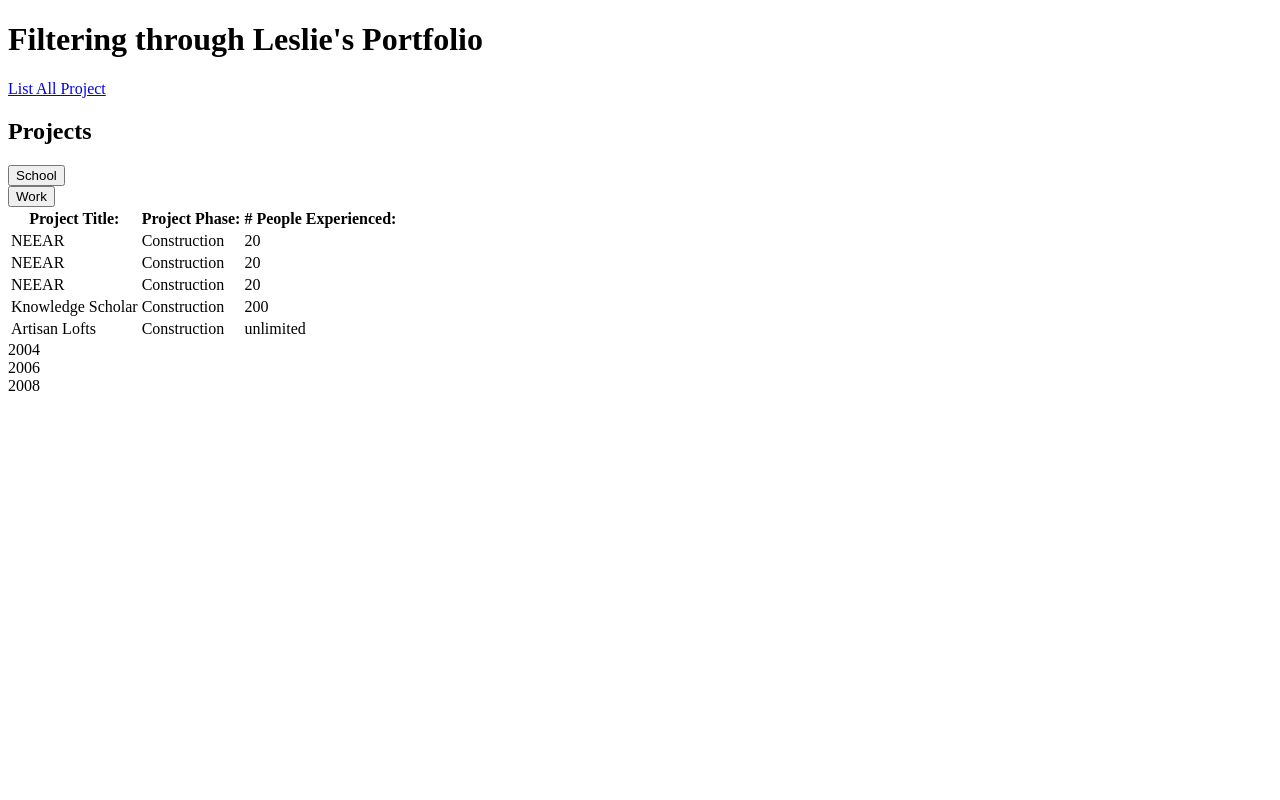
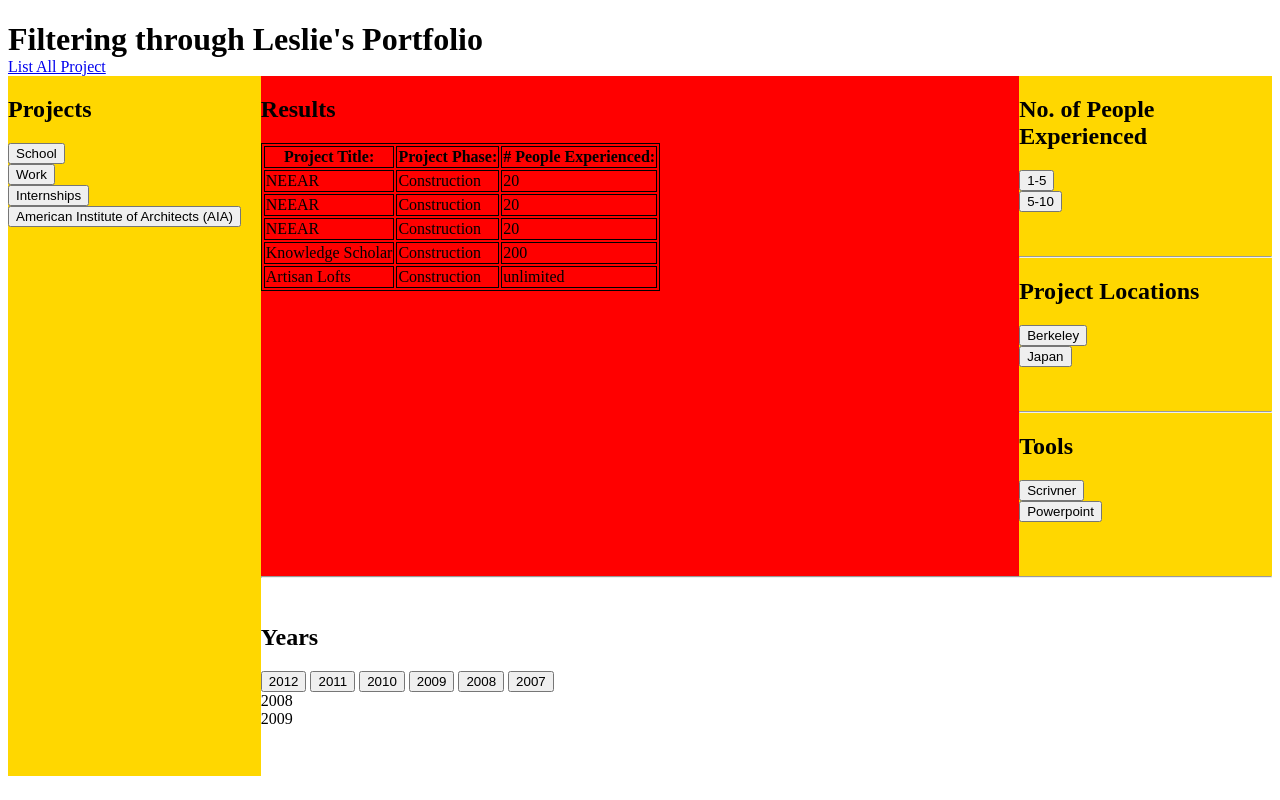
Before and after one commit to leslietom/Portfolio, a Flask app: page / in a window 1280 px wide. Run offline with Flask 2, Linux system fonts and the light colour scheme.

Commit message:
Started to add Style and <Div> framework, added defs and put sample text in app.py

```diff
--- a/app.py
+++ b/app.py
@@ -1,16 +1,3 @@
-#from flask import Flask
-#app = Flask(__name__)
-#
-#@app.route("/")
-#def hello():
-#    return "Hello World!"
-###Leslie needs to route this to the index.html page.
-#
-#
-#if __name__ == "__main__":
-#    app.debug = True
-#    app.run()
-#
 ##This comes from YouTube tutorial.
 
 import flask, flask.views
@@ -25,13 +12,15 @@ class View(flask.views.MethodView):
     def get(self):
         p = DataController()
         p.read_file()
-        projects = p.get_project_phases('Construction')
+        #Sarah helped to set up return flask.render_template 6/25/12
+        phases = p.get_project_phases('Construction')
         return flask.render_template('index.html',
                                      prjs=p.get_project_phases('Construction'),
                                      years=p.get_years(),
-                                     orgs=p.get_orgs(),
-                                     num_ppl=p.get_num_ppl(),
+                                     orgs=p.get_orgs('AIA'),
+                                     num_ppl=p.get_num_ppl(20),
                                      tools=p.get_tools())
+
 
 app.add_url_rule('/', view_func=View.as_view('Main'), methods=['GET'])
 
--- a/model/portfolio_model.py
+++ b/model/portfolio_model.py
@@ -8,14 +8,13 @@ from datetime import datetime
 
 class Project:
     def __init__(self, line):
-        #print(line)
         cells= line.split(',')
         #calling organization_category "Project"
         self.organization_category = cells[0]
         self.project_title = cells[1]
         self.project_description = cells[2]
-        self.start_date = cells[3] ##need to change into a date object -- and is there a way to parse through and have project print for each year?
-        self.end_date = cells[4] ##need to change into a date object
+        self.start_date = self.parse_date(cells[3]) ##need to change into a date object -- and is there a way to parse through and have project print for each year?
+        self.end_date = self.parse_date(cells[4]) ##need to change into a date object
         self.tools = cells[5]
         self.num_of_people_experienced = cells[6]
         self.places = cells[7]
@@ -27,19 +26,37 @@ class Project:
         except:
             return ''
 
+    #Sarah helped me make parse date and Output year methods.
+    def parse_date(self, date_string):
+        '''
+        Changes start_date and end_date to date objects
+        '''
+        mydate = datetime.strptime(date_string, '%m/%d/%Y') #11/13/2011
+        return mydate
+
+    def output_year(self, mydate):
+        return mydate.strftime('%Y')
+
+
 class DataController:
     def __init__(self):
         self.projects = []
 
+    #Sarah helped me find the file directory path and worked on cleaning up my csv data from using Excel and spliting on ';'
     def read_file(self, file_name='/Users/leslietom/Dropbox/iSchool Berkeley/i206summer/i206_Final Project/website/static/data/2012portfolio_leslie2.csv'):
         '''
         Reads a file and populates self.projects with a list of Project objects
         '''
         f = open(file_name)
         for line in f.readlines()[1:]:
+            print(line)
             self.projects.append(Project(line))
+        f.close()
 
     def get_project_phases(self, phase):
+        '''
+        Returns a list of projects where the phase name matches. This also tells which resource initially shows.
+        '''
         projects = []
         for project in self.projects:
             #print(project.phase_name)
@@ -47,25 +64,53 @@ class DataController:
                 projects.append(project)
         return projects
 
+    # Leslie to still figure out how to make date objects - and organize only by year -- trying to just get to work.
+    #def get_years(self, date):
+    #    '''
+    #    Returns a list of projects where the years match the user's choice.
+    #    '''
+    #    projects = []
+    #    for project in self.projects:
+    #        if project.start_date == startdate:
+    #            projects.append(project)
+    #    return projects
+
+    #put here because trial - didn't work above.
     def get_years(self):
-        return [2004, 2006, 2008]
+        return[2008, 2009]
 
-    def get_orgs(self):
-        return ['Org 1', 'Org 2', 'Org 3']
+    def get_orgs(self, organization_name):
+        '''
+        Returns a list of projects where the get organizations matches.  This is called projects in HTML.
+        '''
+        projects = []
+        for project in self.projects:
+            if project.organization_category == organization_name:
+                projects.append(project)
+        return projects
 
-    def get_num_ppl(self):
-        return [2, 6, 4, 7].sort()
+    def get_num_ppl(self, people_experienced):
+        '''
+        Returns a list of projects where the number of people experienced matches.
+        '''
+        projects = []
+        for project in self.projects:
+            if project.num_of_people_experienced == people_experienced:
+                projects.append(project)
+        return projects.sort()
+        #return [2, 3].sort()
 
     def get_tools(self):
         return ['Photoshop', 'Word']
 
-    def print_phases(self, projects):
+    def print_titles(self, projects):
         '''
-        Prints out a list of project phases only
+        Prints out a list of project titles
         '''
         for project in projects:
             print(project.project_title)
 
 
-p = DataController()
-p.read_file()
+#p = DataController()
+#p.read_file()
+#print(p.projects)
--- a/static/data/2012portfolio_leslie2.csv
+++ b/static/data/2012portfolio_leslie2.csv
@@ -1,8 +1,8 @@
 Organization_category,Project Title,Project Description / Challenge,Start Date,End Date,My Main Tools,# People Experienced,Places,Phase Name
-School: MIMS,NEEAR,Augment Reality and Education tablet applications,39387,39586,Powerpoint,20,Berkeley: California,Construction
-School: MIMS,NEEAR,Augment Reality and Education tablet applications,39671,39586,Vimeo,20,Berkeley: California,Construction
-School: MIMS,NEEAR,Augment Reality and Education tablet applications,39398,39586,SonyNex,20,Berkeley: California,Construction
-AIA: Professional Development,Knowledge Scholar,Create and organize The Crafting the Future Conference Information,39305,39404,Keynote: Powerpoint,200,San Francisco: California,Schematic
-AIA: Professional Development,Knowledge Scholar,Create and organize The Crafting the Future Conference Information,39398,39404,Scrivner,200,Japan,Construction
-AIA: Professional Development,Knowledge Scholar,Create and organize The Crafting the Future Conference Information,39416,39416,Word processing,200,Berkeley,Development
-Work: Historic Preservation,Artisan Lofts,Award submission images for historic preservation awards,38472,38472,Photoshop,unlimited,Ajo: Arizona,Construction
+School: MIMS,NEEAR,Augment Reality and Education tablet applications,11/2/2011,5/19/2012,Powerpoint,20,Berkeley: California,Construction
+School: MIMS,NEEAR,Augment Reality and Education tablet applications,8/12/2012,5/19/2012,Vimeo,20,Berkeley: California,Construction
+School: MIMS,NEEAR,Augment Reality and Education tablet applications,11/13/2011,5/19/2012,SonyNex,20,Berkeley: California,Construction
+AIA: Professional Development,Knowledge Scholar,Create and organize The Crafting the Future Conference Information,8/12/2011,11/19/2011,Keynote: Powerpoint,200,San Francisco: California,Schematic
+AIA: Professional Development,Knowledge Scholar,Create and organize The Crafting the Future Conference Information,11/13/2011,11/19/2011,Scrivner,200,Japan,Construction
+AIA,Knowledge Scholar,Create and organize The Crafting the Future Conference Information,12/1/2011,12/1/2011,Word processing,200,Berkeley,Development
+Work: Historic Preservation,Artisan Lofts,Award submission images for historic preservation awards,5/1/2006,5/1/2009,Photoshop,unlimited,Ajo: Arizona,Construction
--- a/templates/index.html
+++ b/templates/index.html
@@ -3,20 +3,43 @@
 <html>
 <head>
     <title>Leslie's Portfolio</title>
+<!--    <style type="text/css" title="currentStyle" media="screen">
+		@import "leslieportfolio.css";
+	</style>-->
+    <style type="text/css">
+table,th,td {
+    border:1px solid black;
+}
+
+headerbox {
+    background-color:#FFD700
+}
+    </style>
 </head>
 
 <body>
-<h1>Filtering through Leslie's Portfolio</h1>
-<a title="List All Projects" target="_blank" href="http://localhost:5000">List All Project</a>
-<h2>Projects</h2>
-<!--Got code from w3schools.com http://www.w3schools.com/tags/tag_button.asp-->
-<button type="button">School</button> <br/>
-<button type="button">Work</button>
+<div id="headerbox">
+    <h1 style="margin-bottom:0;">Filtering through Leslie's Portfolio</h1>
+</div>
+
+<div id='subheading'>
+    <a title="List All Projects" target="_blank" href="http://localhost:5000/allprojects">List All Project</a>
+</div>
 
 <!--{{prjs}}-->
 
 <!--From Tutorial 2 - YouTube-->
+<div id="project_menu" style="background-color:#FFD700;height:700px;width:20%;float:left;">
+    <h2>Projects</h2>
+<!--Got code from w3schools.com http://www.w3schools.com/tags/tag_button.asp-->
+    <button type="button">School</button> <br/>
+    <button type="button">Work</button> <br/>
+    <button type="button">Internships</button> <br/>
+    <button type="button">American Institute of Architects (AIA)</button> <br/>
+</div>
 
+<div id="main" style="background-color: #FF0000; height:500px;width:60%;float:left;">
+    <h2>Results</h2>
     <table>
         <tr>
             <th>Project Title:</th>
@@ -31,8 +54,41 @@
         </tr>
         {% endfor %}
     </table>
+</div>
 
-<div>
+<div id="people_menu" style="background-color:#FFD700;height:500px;width:20%;float:left;">
+    <h2>No. of People Experienced</h2>
+<!--Got code from w3schools.com http://www.w3schools.com/tags/tag_button.asp-->
+    <button type="button">1-5</button> <br/>
+    <button type="button">5-10</button>
+        <br/>
+        <br/>
+        <br/>
+    <hr>
+
+    <h2>Project Locations</h2>
+    <button type="button">Berkeley</button> <br/>
+    <button type="button">Japan</button> <br/>
+        <br/>
+        <br/>
+    <hr>
+
+    <h2>Tools</h2>
+    <button type="button">Scrivner</button> <br/>
+    <button type="button">Powerpoint</button> <br/>
+</div>
+
+<br><hr><br>
+
+<div id="years"; style="height:40px; width:80%; float:right;">
+    <h2>Years</h2>
+    <button type="button">2012</button>
+    <button type="button">2011</button>
+    <button type="button">2010</button>
+    <button type="button">2009</button>
+    <button type="button">2008</button>
+    <button type="button">2007</button>
+    <br>
     {% for year in years %}
         {{year}}
         <br/>
```
Also changed, not shown: model/project_records_leslie.py (added, +28 -0 lines), templates/allprojects.html (added, +27 -0 lines), 2 other files. Lines whose indentation alone changed are shown as unchanged.
